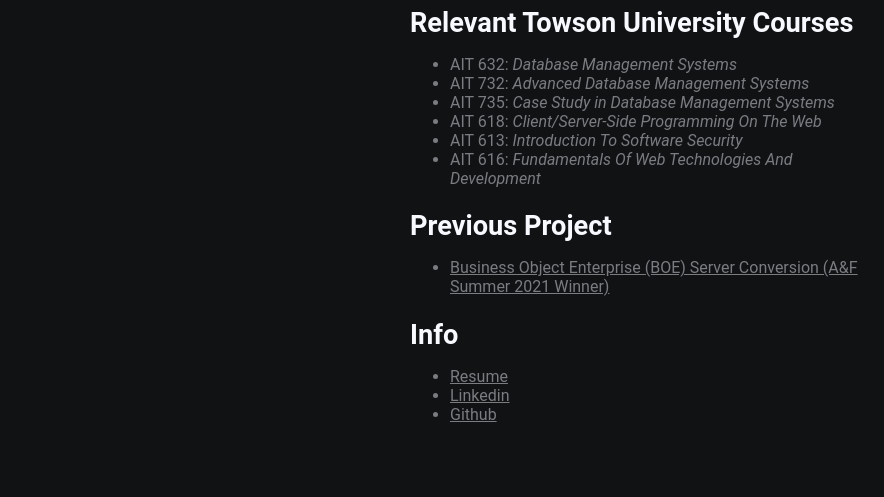
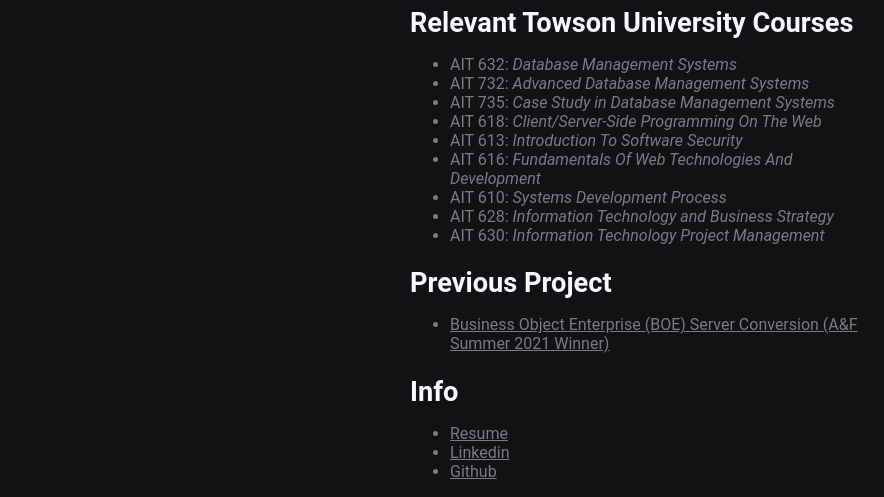
Before and after one commit to henrygwu/background, a plain HTML site: page index.html in a window 1280 px wide. Shown: the part 418-915 px from the top of the page, without its empty margins (230-1114 px from the left). Before the commit the page ends 858 px from the top, so only its background shows below. Drawn offline with Linux system fonts and the light colour scheme.

Commit message:
Update index.html

```diff
--- a/index.html
+++ b/index.html
@@ -31,6 +31,9 @@
                 <li>AIT 618: <em>Client/Server-Side Programming On The Web</em></li>
                 <li>AIT 613: <em>Introduction To Software Security</em></li>
                 <li>AIT 616: <em>Fundamentals Of Web Technologies And Development</em></li>
+                <li>AIT 610: <em>Systems Development Process</em></li>
+                <li>AIT 628: <em>Information Technology and Business Strategy</em></li>
+                <li>AIT 630: <em>Information Technology Project Management</em></li>
             </ul>
             <h2>Previous Project</h2>
             <ul>
```
